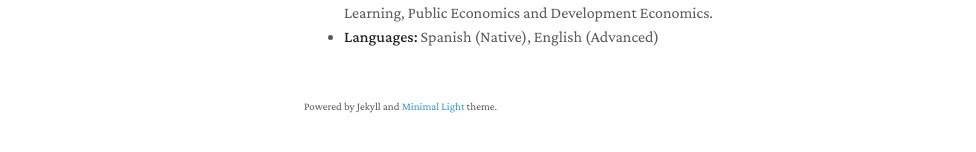
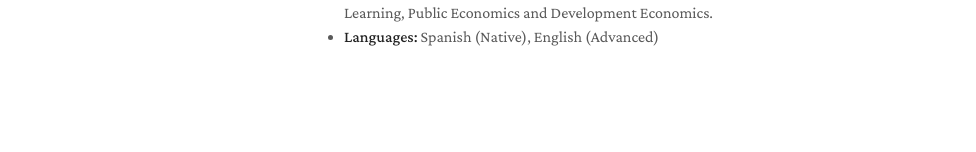
Before and after one commit to valeriahoyosm/Valeria_HM_cv, a Jekyll site: the page built from index.md, in a window 1280 px wide and 900 px high, scrolled down 702 px. Shown: the part 713-865 px from the top of the window, without its empty margins (166-1142 px from the left). Built offline with Jekyll 4.4.1, drawn with Linux system fonts in a browser that asks for light colours; nearby versions of some CDN libraries; a style sheet for code colours, icons or effects is not loaded; our own code applies the rules of GitHub Pages for plain Markdown files.

Commit message:
Update _config.yml

```diff
--- a/_config.yml
+++ b/_config.yml
@@ -24,7 +24,7 @@ favicon_dark: ./assets/img/favicon-dark.png
 
 # Footnote
 # You may use the option to disable the footnote, "Powered by Jekyll and Minimal Light theme."
-enable_footnote: true
+enable_footnote: false
 
 # Auto Dark Mode
 # You may use the option to disable the automatic dark theme
```
